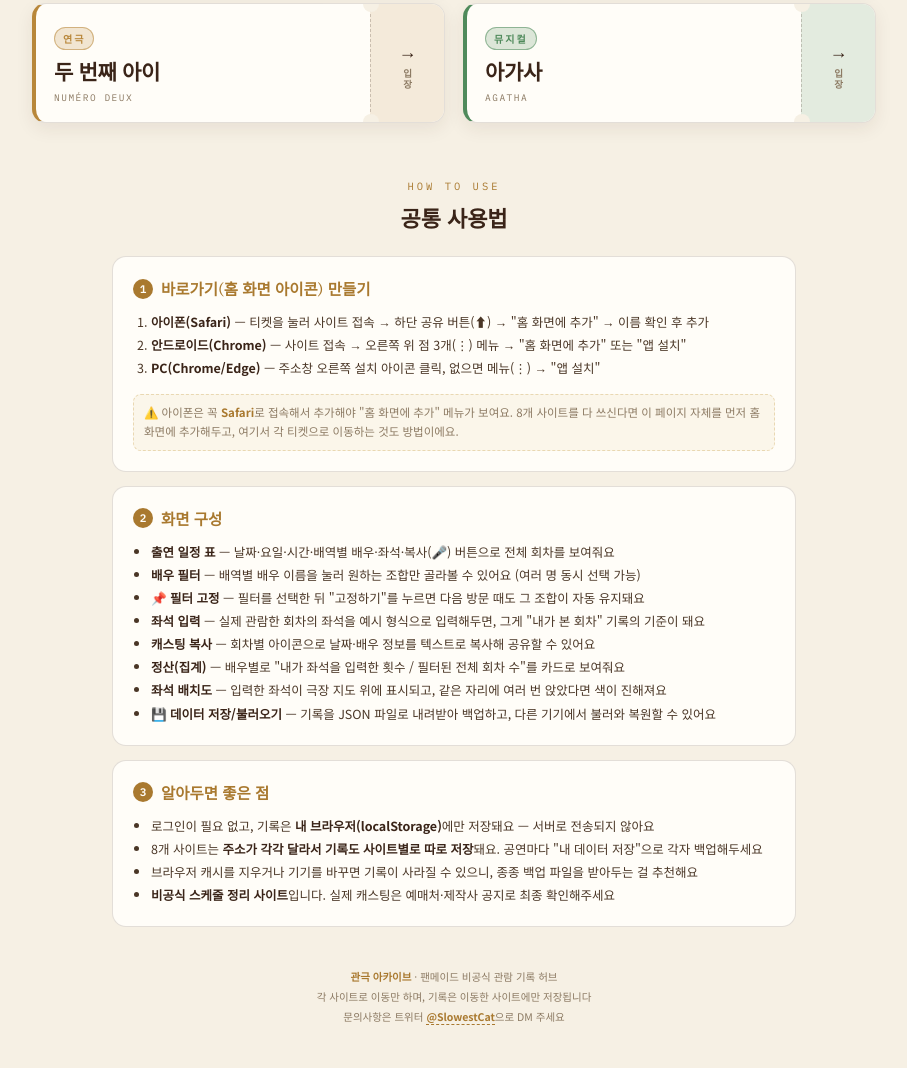
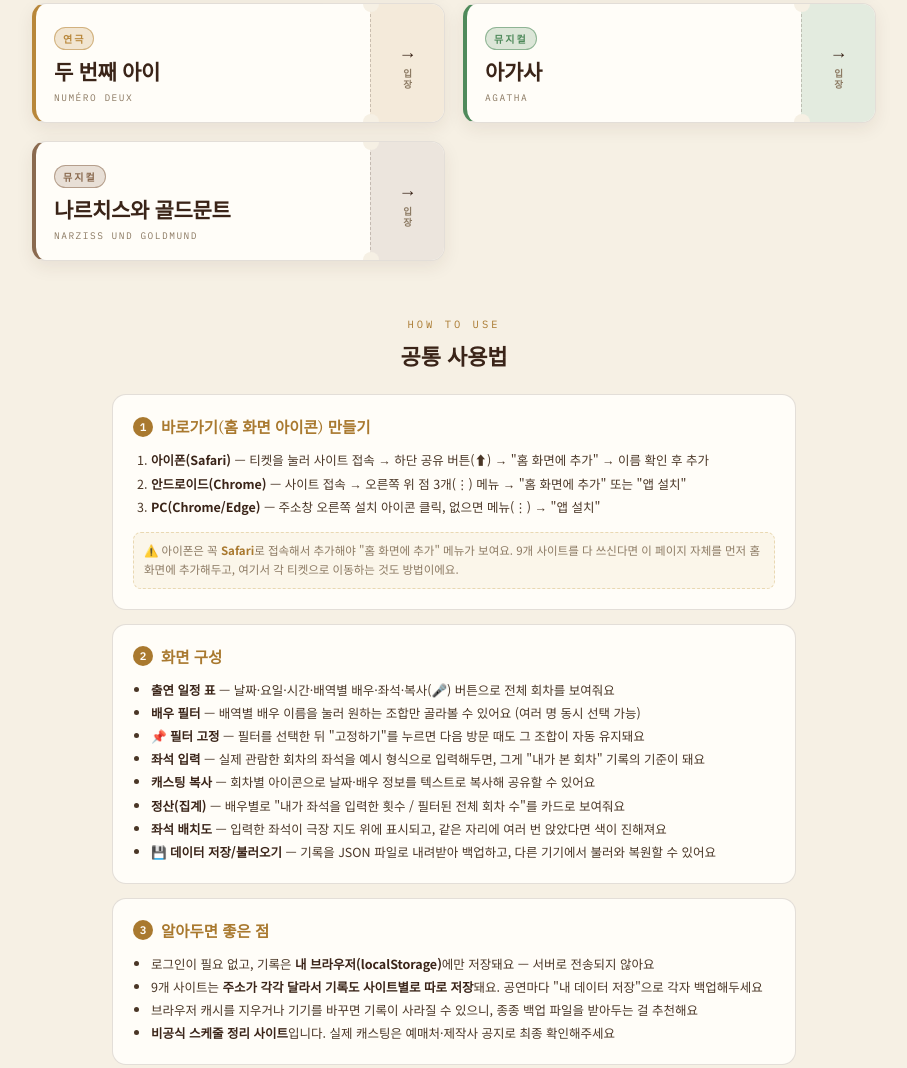
Before and after one commit to chichiandpopo/stage_archive, a plain HTML site: page index.html in a window 1280 px wide. Shown: the part 670-1738 px from the top of the page, without its empty margins (186-1093 px from the left). Drawn offline with Linux system fonts and the light colour scheme.

Commit message:
Update index.html

```diff
--- a/index.html
+++ b/index.html
@@ -92,6 +92,7 @@ body{
 .t-star{--accent:#7f96c9;}
 .t-deux{--accent:#b8873a;}
 .t-agatha{--accent:#4f8a5b;}
+.t-narziss{--accent:#8a6a4f;}
 
 /* ---------- guide section ---------- */
 .guide{max-width:720px;margin:56px auto 0;padding:0 18px;}
@@ -123,7 +124,7 @@ body{
 <div class="hero">
   <div class="eyebrow">MY STAGE LOG</div>
   <h1>관극 아카이브</h1>
-  <p>아래 티켓을 누르면 각 공연의 정산 사이트로 바로 이동해요.<br>사이트 구성은 8곳 모두 동일합니다 — 공통 사용법은 맨 아래에 있어요.</p>
+  <p>아래 티켓을 누르면 각 공연의 정산 사이트로 바로 이동해요.<br>사이트 구성은 9곳 모두 동일합니다 — 공통 사용법은 맨 아래에 있어요.</p>
 </div>
 
 <div class="grid">
@@ -197,6 +198,15 @@ body{
     </div>
     <div class="ticket-stub"><span class="stub-arrow">→</span><span class="stub-label">입장</span></div>
   </a>
+
+  <a class="ticket t-narziss" href="https://chichiandpopo.github.io/narziss_goldmund/" target="_blank" rel="noopener">
+    <div class="ticket-main">
+      <span class="ticket-genre">뮤지컬</span>
+      <div class="ticket-title">나르치스와 골드문트</div>
+      <span class="ticket-en">Narziss und Goldmund</span>
+    </div>
+    <div class="ticket-stub"><span class="stub-arrow">→</span><span class="stub-label">입장</span></div>
+  </a>
 </div>
 
 <div class="guide">
@@ -212,7 +222,7 @@ body{
       <li><b>안드로이드(Chrome)</b> — 사이트 접속 → 오른쪽 위 점 3개(⋮) 메뉴 → "홈 화면에 추가" 또는 "앱 설치"</li>
       <li><b>PC(Chrome/Edge)</b> — 주소창 오른쪽 설치 아이콘 클릭, 없으면 메뉴(⋮) → "앱 설치"</li>
     </ol>
-    <div class="guide-note">⚠️ 아이폰은 꼭 <b style="color:var(--gold)">Safari</b>로 접속해서 추가해야 "홈 화면에 추가" 메뉴가 보여요. 8개 사이트를 다 쓰신다면 이 페이지 자체를 먼저 홈 화면에 추가해두고, 여기서 각 티켓으로 이동하는 것도 방법이에요.</div>
+    <div class="guide-note">⚠️ 아이폰은 꼭 <b style="color:var(--gold)">Safari</b>로 접속해서 추가해야 "홈 화면에 추가" 메뉴가 보여요. 9개 사이트를 다 쓰신다면 이 페이지 자체를 먼저 홈 화면에 추가해두고, 여기서 각 티켓으로 이동하는 것도 방법이에요.</div>
   </div>
 
   <div class="guide-card">
@@ -233,7 +243,7 @@ body{
     <h3><span class="guide-num">3</span>알아두면 좋은 점</h3>
     <ul>
       <li>로그인이 필요 없고, 기록은 <b>내 브라우저(localStorage)</b>에만 저장돼요 — 서버로 전송되지 않아요</li>
-      <li>8개 사이트는 <b>주소가 각각 달라서 기록도 사이트별로 따로 저장</b>돼요. 공연마다 "내 데이터 저장"으로 각자 백업해두세요</li>
+      <li>9개 사이트는 <b>주소가 각각 달라서 기록도 사이트별로 따로 저장</b>돼요. 공연마다 "내 데이터 저장"으로 각자 백업해두세요</li>
       <li>브라우저 캐시를 지우거나 기기를 바꾸면 기록이 사라질 수 있으니, 종종 백업 파일을 받아두는 걸 추천해요</li>
       <li><b>비공식 스케줄 정리 사이트</b>입니다. 실제 캐스팅은 예매처·제작사 공지로 최종 확인해주세요</li>
     </ul>
```
